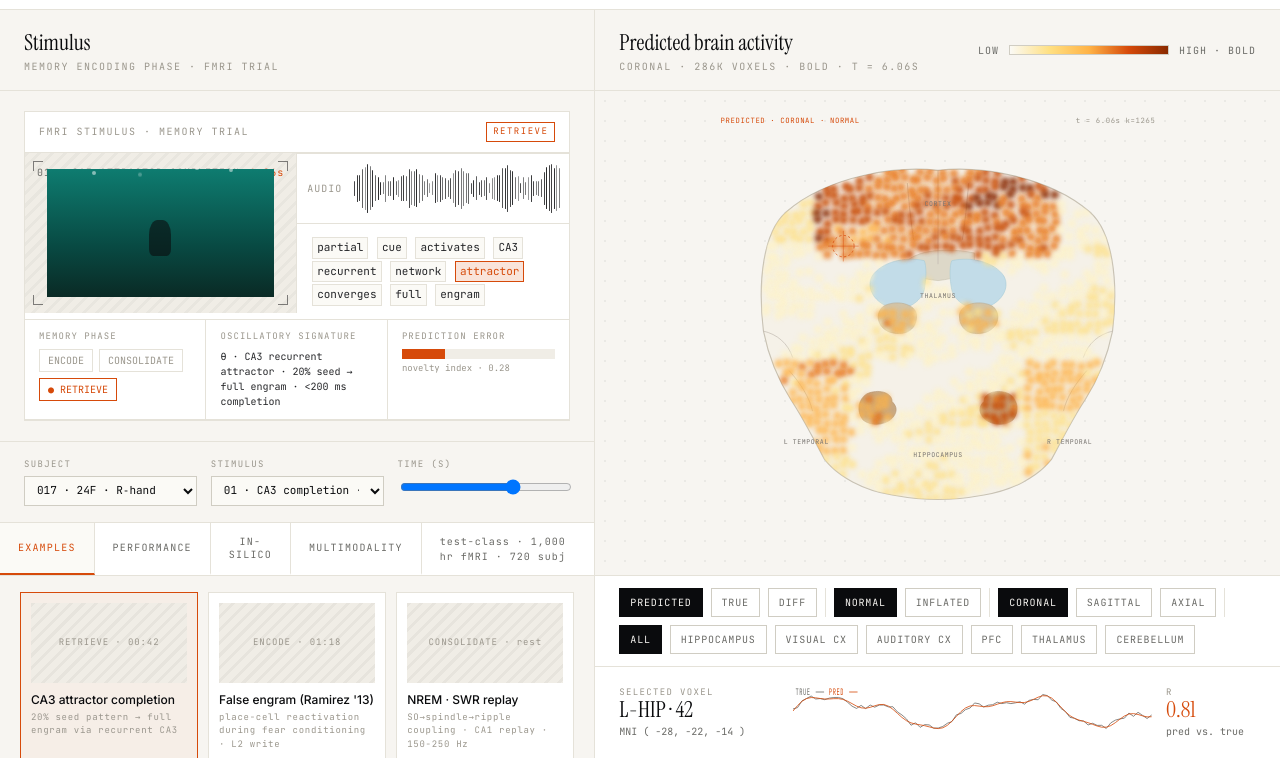
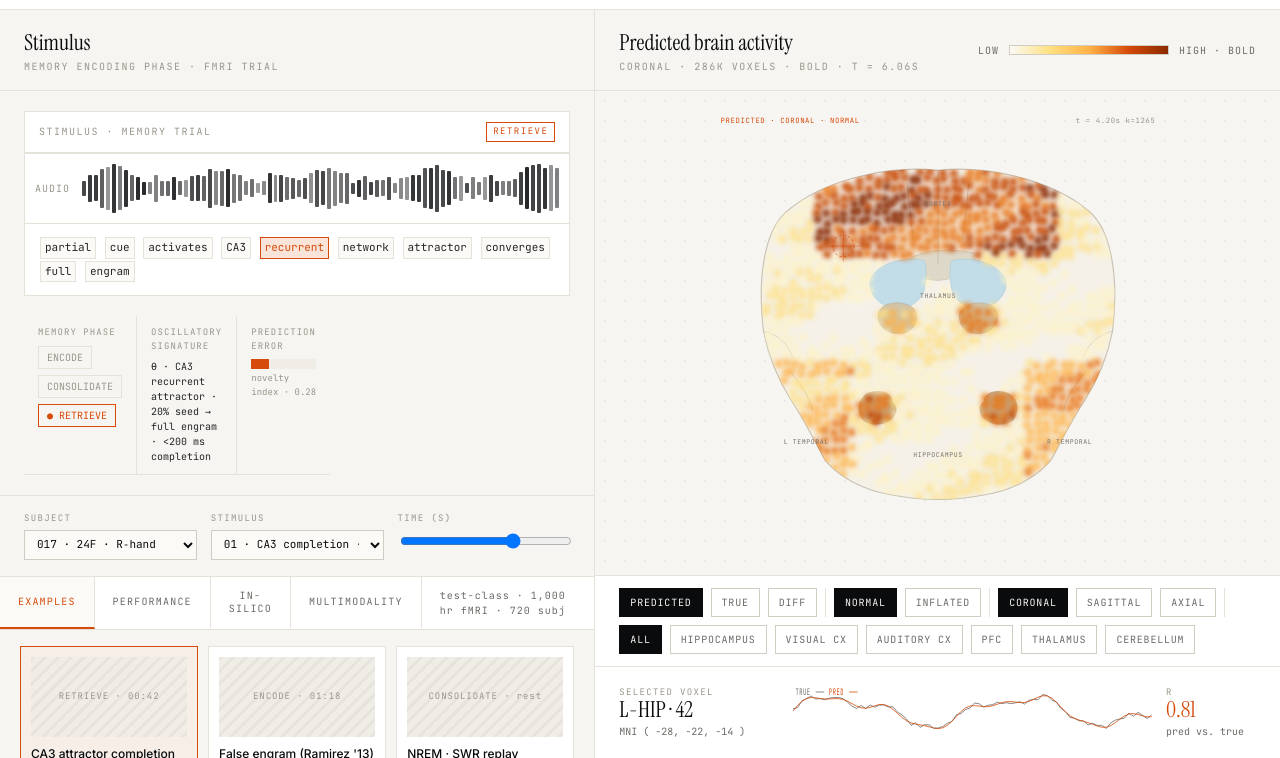
Before and after one commit to test-spec-tech/bci-notes, a plain HTML site: page simulations/brain.html in a window 1280 px wide. Shown: the part 42-800 px from the top of the page. Drawn offline with Linux system fonts and the light colour scheme; animation ran at ten frames a second.

Commit message:
Update brain.html

```diff
--- a/simulations/brain.html
+++ b/simulations/brain.html
@@ -157,8 +157,8 @@
 
     <div class="stim-body">
       <div class="card" style="grid-column: span 2;">
-        <div class="ch"><span>fMRI stimulus · memory trial</span><span class="pill" id="phase-pill">RETRIEVE</span></div>
-        <div style="display:grid;grid-template-columns:1fr 1fr;gap:0;border-bottom:1px solid var(--line);">
+        <div class="ch"><span>stimulus · memory trial</span><span class="pill" id="phase-pill">RETRIEVE</span></div>
+        <!-- <div style="display:grid;grid-template-columns:1fr 1fr;gap:0;border-bottom:1px solid var(--line);">
           <div class="video-tile" style="aspect-ratio:unset;height:160px;border-right:1px solid var(--line);">
             <div class="ph-label" id="stim-label">01 · CA3 ATTRACTOR COMPLETION</div>
             <div class="time-hud" id="time-hud">0.42s</div>
@@ -172,7 +172,7 @@
               </div>
             </div>
             <div class="frame-corners"><div class="fc tl"></div><div class="fc tr"></div><div class="fc bl"></div><div class="fc br"></div></div>
-          </div>
+          </div> -->
           <div style="display:flex;flex-direction:column;">
             <div class="audio-tile" style="flex:1;">
               <span class="lab">AUDIO</span>
```
